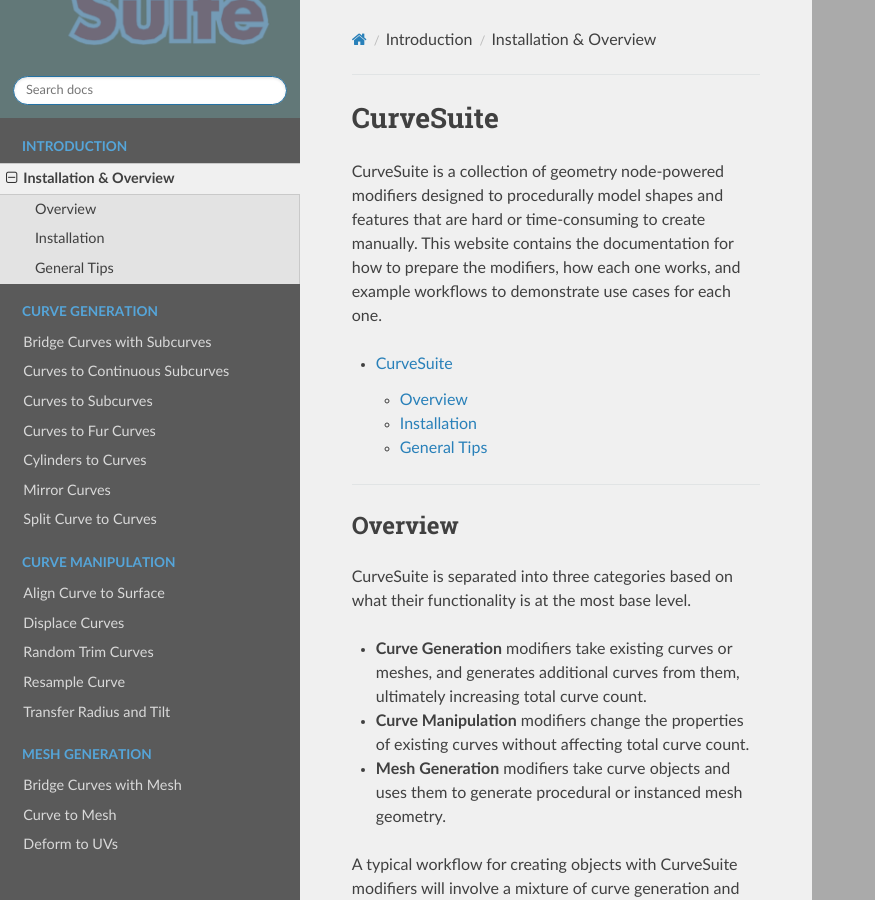
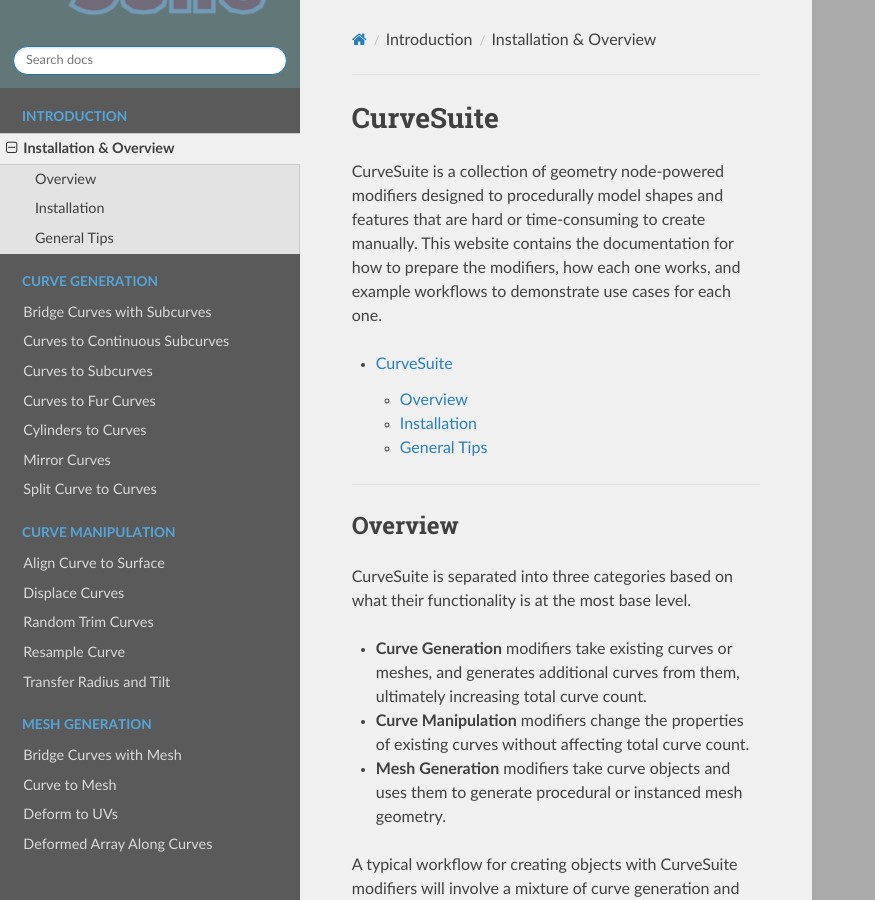
Before and after one commit to Attifyon/CurveSuite-doc, an MkDocs documentation site: the page built from docs/index.md, in a window 1280 px wide and 900 px high. Shown: the whole window, without its empty margins (0-875 px from the left). Built offline with MkDocs 1.6.1, drawn with Linux system fonts in a browser that asks for light colours; nearby versions of some CDN libraries.

Commit message:
Update mkdocs.yml

```diff
--- a/mkdocs.yml
+++ b/mkdocs.yml
@@ -23,7 +23,7 @@
         - Bridge Curves with Mesh: mesh_generation/bridge_curves_with_mesh.md
         - Curve to Mesh: mesh_generation/curve_to_mesh.md
         - Deform to UVs: mesh_generation/deform_to_uvs.md
-        ##- Deformed Array Along Curves: mesh_generation/deformed_array_along_curves.md
+        - Deformed Array Along Curves: mesh_generation/deformed_array_along_curves.md
 
 markdown_extensions:
     - meta
```
